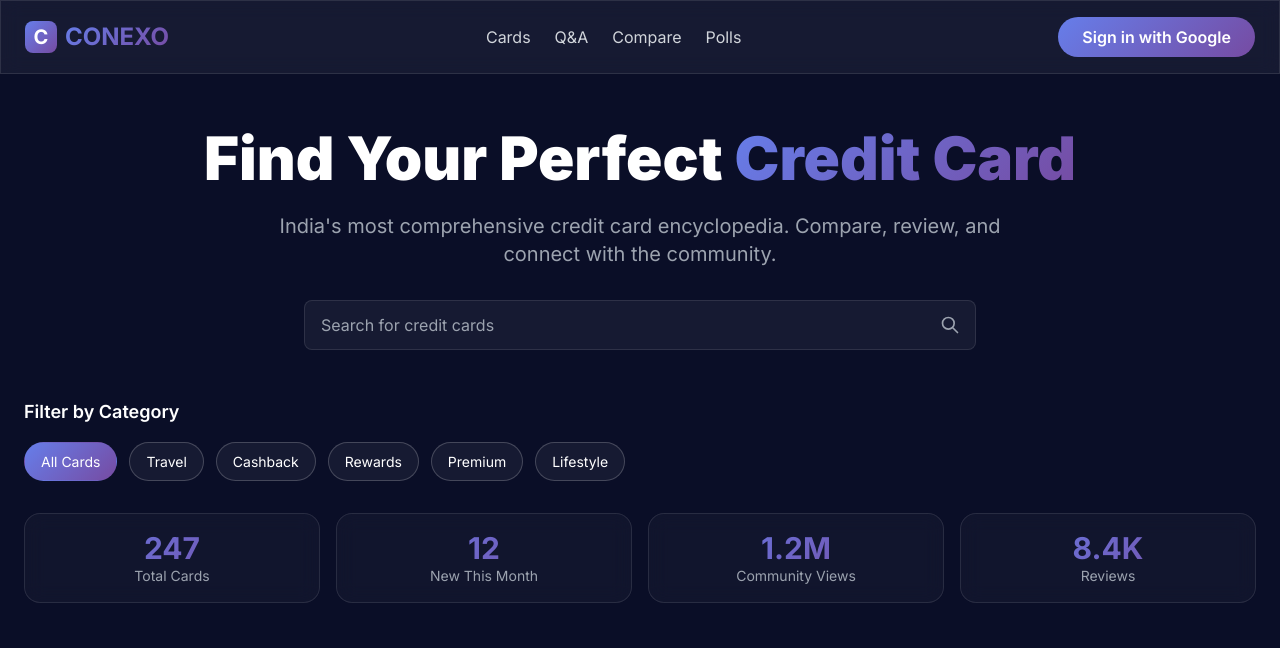
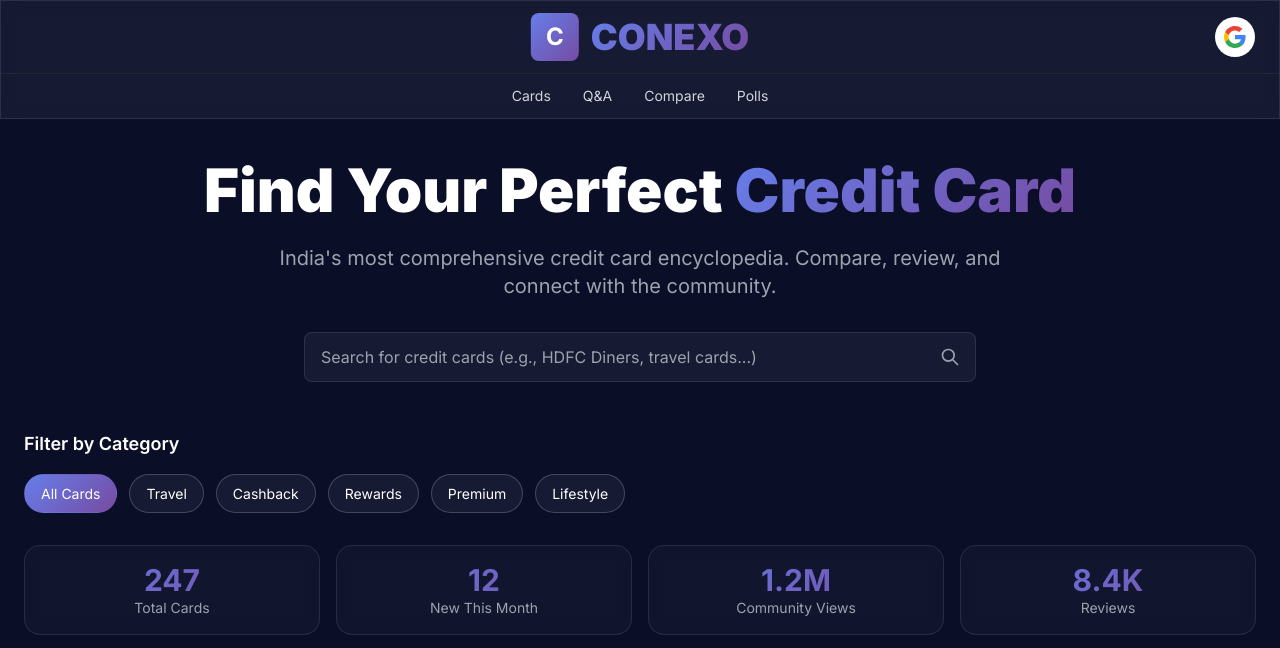
Before and after one commit to rampa2510/conexo, a plain HTML site: page product.html in a window 1280 px wide. Shown: the top 648 px of the page. Drawn offline with nearby package versions, Linux system fonts and the light colour scheme.

Commit message:
feat: completed navbar changes

```diff
--- a/product.html
+++ b/product.html
@@ -189,26 +189,40 @@
     <!-- Navigation -->
     <nav class="fixed top-0 w-full z-50 glass">
         <div class="max-w-7xl mx-auto px-6 py-4 flex justify-between items-center">
-            <div class="flex items-center space-x-2">
-                <div class="w-8 h-8 gradient-bg rounded-lg flex items-center justify-center">
-                    <span class="text-white font-bold text-xl">C</span>
+            <div class="flex-1"></div>
+
+            <!-- Centered Conexo Logo -->
+            <div class="flex items-center space-x-3 absolute left-1/2 transform -translate-x-1/2">
+                <div class="w-12 h-12 gradient-bg rounded-lg flex items-center justify-center">
+                    <span class="text-white font-bold text-2xl">C</span>
                 </div>
-                <span class="text-2xl font-bold gradient-text">CONEXO</span>
+                <span class="text-4xl font-black gradient-text">CONEXO</span>
             </div>
-            <div class="hidden md:flex space-x-6">
-                <button onclick="showSection('cards')" class="text-gray-300 hover:text-white transition">Cards</button>
-                <button onclick="showSection('qa')" class="text-gray-300 hover:text-white transition">Q&A</button>
-                <button onclick="showSection('compare')" class="text-gray-300 hover:text-white transition">Compare</button>
-                <button onclick="showSection('polls')" class="text-gray-300 hover:text-white transition">Polls</button>
+
+            <!-- Google Sign In Icon -->
+            <button class="w-10 h-10 bg-white rounded-full flex items-center justify-center hover:shadow-lg transition" title="Sign in with Google">
+                <svg class="w-6 h-6" viewBox="0 0 24 24">
+                    <path fill="#4285F4" d="M22.56 12.25c0-.78-.07-1.53-.2-2.25H12v4.26h5.92c-.26 1.37-1.04 2.53-2.21 3.31v2.77h3.57c2.08-1.92 3.28-4.74 3.28-8.09z"/>
+                    <path fill="#34A853" d="M12 23c2.97 0 5.46-.98 7.28-2.66l-3.57-2.77c-.98.66-2.23 1.06-3.71 1.06-2.86 0-5.29-1.93-6.16-4.53H2.18v2.84C3.99 20.53 7.7 23 12 23z"/>
+                    <path fill="#FBBC05" d="M5.84 14.09c-.22-.66-.35-1.36-.35-2.09s.13-1.43.35-2.09V7.07H2.18C1.43 8.55 1 10.22 1 12s.43 3.45 1.18 4.93l2.85-2.22.81-.62z"/>
+                    <path fill="#EA4335" d="M12 5.38c1.62 0 3.06.56 4.21 1.64l3.15-3.15C17.45 2.09 14.97 1 12 1 7.7 1 3.99 3.47 2.18 7.07l3.66 2.84c.87-2.6 3.3-4.53 6.16-4.53z"/>
+                </svg>
+            </button>
+        </div>
+
+        <!-- Secondary Nav Links -->
+        <div class="border-t border-gray-800">
+            <div class="max-w-7xl mx-auto px-6 py-3 flex justify-center space-x-8">
+                <button onclick="showSection('cards')" class="text-gray-300 hover:text-white transition text-sm">Cards</button>
+                <button onclick="showSection('qa')" class="text-gray-300 hover:text-white transition text-sm">Q&A</button>
+                <button onclick="showSection('compare')" class="text-gray-300 hover:text-white transition text-sm">Compare</button>
+                <button onclick="showSection('polls')" class="text-gray-300 hover:text-white transition text-sm">Polls</button>
             </div>
-            <button class="gradient-bg px-6 py-2 rounded-full text-white font-semibold hover:shadow-lg hover:shadow-purple-500/50 transition">
-                Sign in with Google
-            </button>
         </div>
     </nav>
 
     <!-- Hero Search Section -->
-    <section class="pt-32 pb-12 px-6">
+    <section class="pt-40 pb-12 px-6">
         <div class="max-w-7xl mx-auto text-center">
             <h1 class="text-5xl md:text-6xl font-black mb-6">
                 Find Your Perfect <span class="gradient-text">Credit Card</span>
@@ -217,7 +231,7 @@
                 India's most comprehensive credit card encyclopedia. Compare, review, and connect with the community.
             </p>
             <div class="max-w-2xl mx-auto relative">
-                <input type="search" placeholder="Search for credit cards" class="pr-12" id="searchInput" oninput="filterCards()">
+                <input type="search" placeholder="Search for credit cards (e.g., HDFC Diners, travel cards...)" class="pr-12" id="searchInput" oninput="filterCards()">
                 <div class="absolute right-4 top-1/2 transform -translate-y-1/2 text-gray-400">
                     <svg class="w-5 h-5" fill="none" stroke="currentColor" viewBox="0 0 24 24">
                         <path stroke-linecap="round" stroke-linejoin="round" stroke-width="2" d="M21 21l-6-6m2-5a7 7 0 11-14 0 7 7 0 0114 0z"></path>
@@ -1274,11 +1288,11 @@
         <div class="max-w-7xl mx-auto px-6">
             <div class="grid md:grid-cols-4 gap-8 mb-8">
                 <div>
-                    <div class="flex items-center space-x-2 mb-4">
-                        <div class="w-8 h-8 gradient-bg rounded-lg flex items-center justify-center">
+                    <div class="flex items-center space-x-3 mb-4">
+                        <div class="w-10 h-10 gradient-bg rounded-lg flex items-center justify-center">
                             <span class="text-white font-bold text-xl">C</span>
                         </div>
-                        <span class="text-2xl font-bold gradient-text">CONEXO</span>
+                        <span class="text-3xl font-black gradient-text">CONEXO</span>
                     </div>
                     <p class="text-gray-400 text-sm">India's most comprehensive credit card encyclopedia.</p>
                 </div>
```
